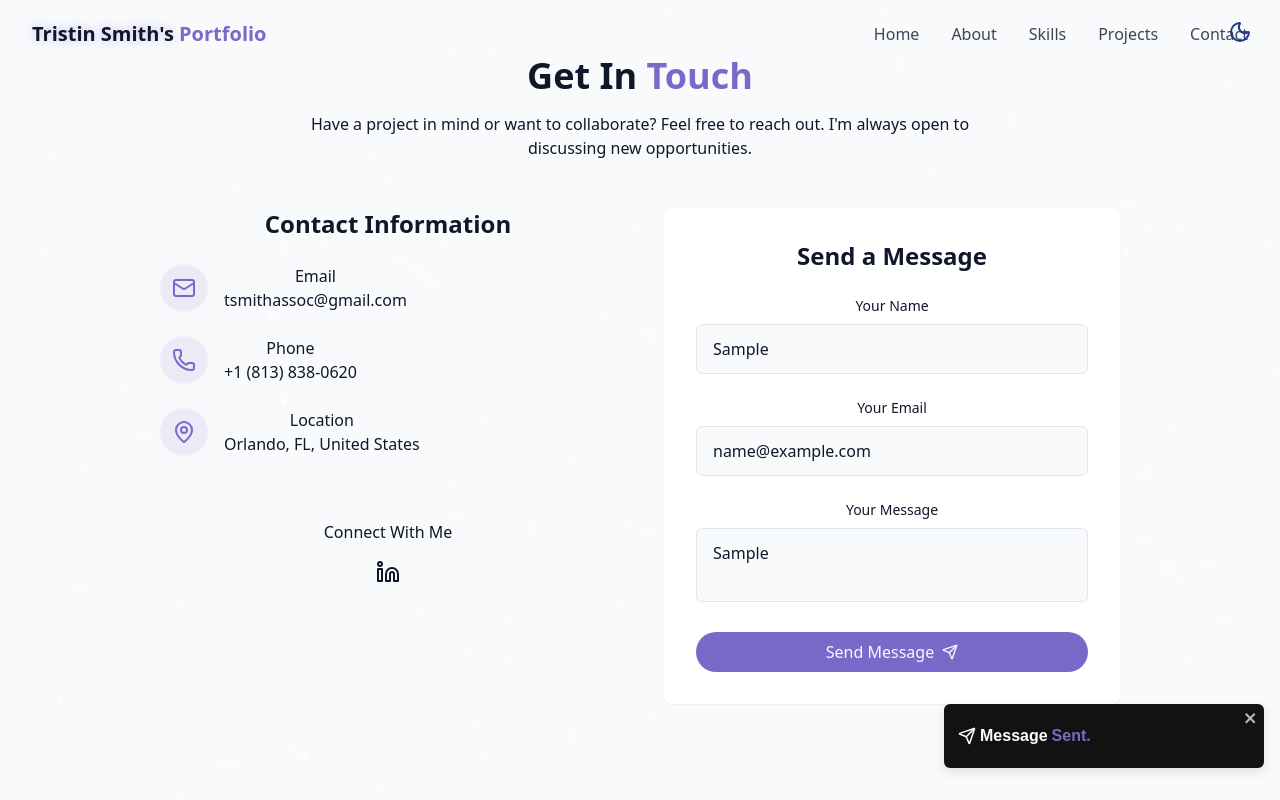
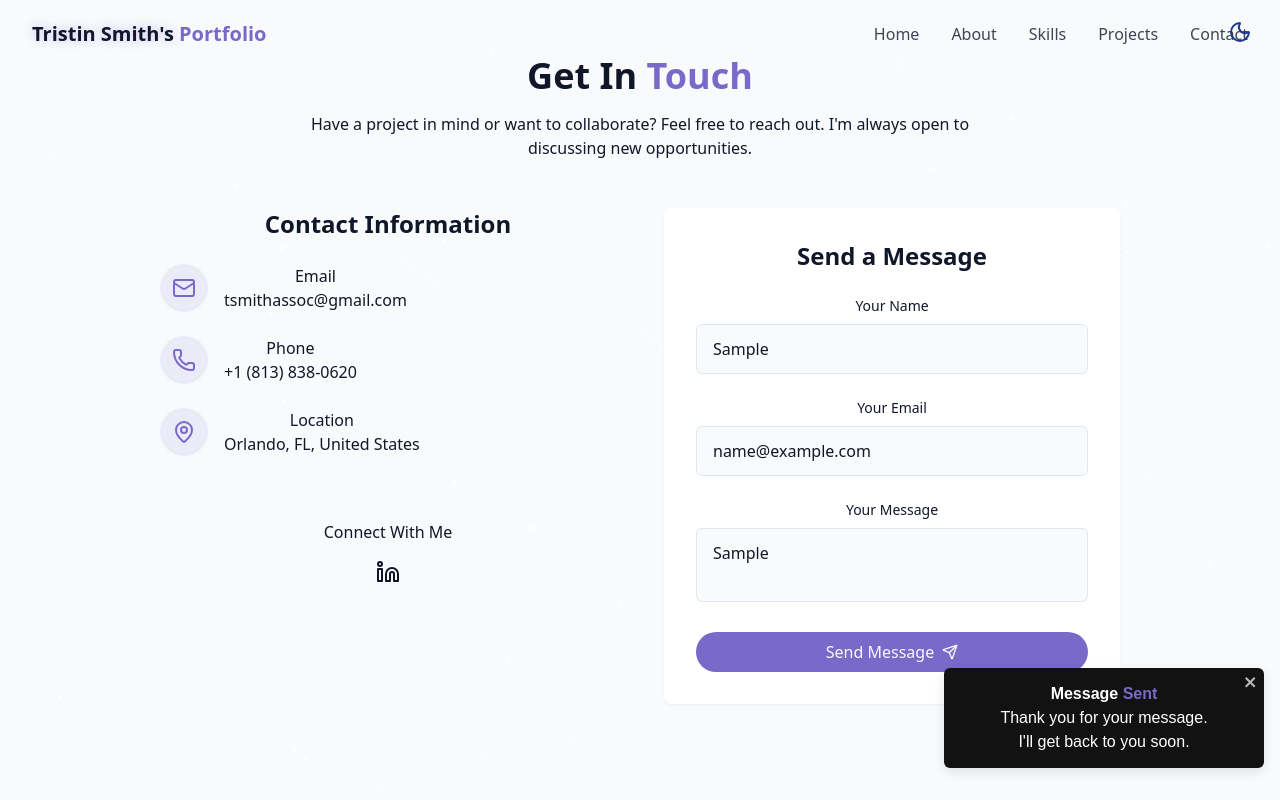
Before and after one commit to trisilver25/Portfolio, a React (Vite) app in the folder tsmith/: page / in a window 1280 px wide. Both pictures are taken after typing "Sample", "name@example.com", "Sample" into the empty fields and a click on the button "Send Message". Shown: the part 3424-4224 px from the top of the page. Built offline with nearby package versions, Linux system fonts and the light colour scheme.

Commit message:
Adjusted the toast message to include a brief thank you.
Added a state const to check when the form is submitting.

```diff
--- a/tsmith/src/components/ContactSection.tsx
+++ b/tsmith/src/components/ContactSection.tsx
@@ -1,6 +1,6 @@
 import { Linkedin, Mail, MapPin, Phone, Send } from "lucide-react";
 import { cn } from "../lib/utils";
-import { type FormEvent } from "react";
+import { useState, type FormEvent } from "react";
 import {
   Slide,
   ToastContainer,
@@ -9,9 +9,13 @@ import {
 } from "react-toastify";
 
 export const ContactSection = () => {
+  const [isSubmitting, setIsSubmitting] = useState(false);
+
   // event function to generate a toast
   const handleSubmit = (e: FormEvent) => {
     e.preventDefault();
+
+    setIsSubmitting(true);
 
     setTimeout(() => {
       toast(customToast, {
@@ -20,7 +24,9 @@ export const ContactSection = () => {
         transition: Slide,
         theme: "dark",
         position: "bottom-right",
+        className: "items-center",
       });
+      setIsSubmitting(false);
     }, 1500);
   };
 
@@ -153,11 +159,12 @@ export const ContactSection = () => {
 
               <button
                 type="submit"
+                disabled={isSubmitting}
                 className={cn(
                   "cosmic-button w-full flex items-center justify-center gap-2"
                 )}
               >
-                Send Message
+                {isSubmitting ? "Sending..." : "Send Message"}
                 <Send size={16} />
               </button>
             </form>
@@ -172,10 +179,12 @@ export const ContactSection = () => {
 // Function used to return a custom toast to display to the front-end
 const customToast = (toast: ToastOptions) => {
   return (
-    <div className="font-semibold">
-      <div className="flex items-center gap-1">
-        <Send size={18} /> Message <span className="text-primary">Sent.</span>
+    <div className="flex-col gap-1 w-full">
+      <div className="font-semibold">
+        Message <span className="text-primary">Sent</span>
       </div>
+      <div className="text-muted-foreground">Thank you for your message.</div>
+      <div className="text-muted-foreground">I'll get back to you soon.</div>
     </div>
   );
 };
```
